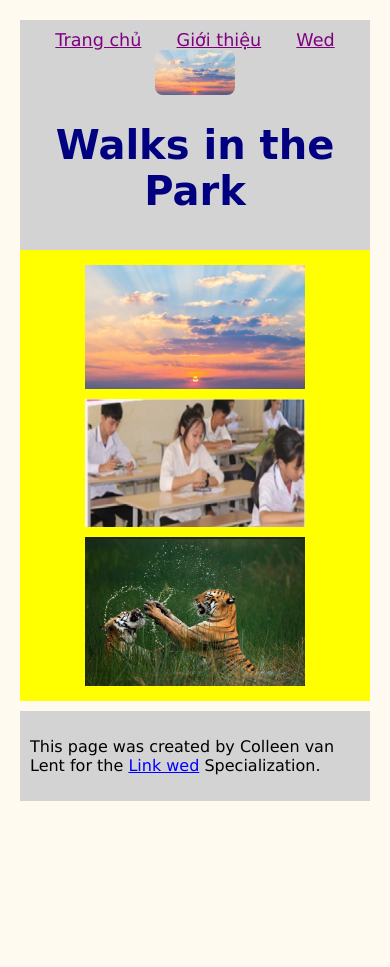
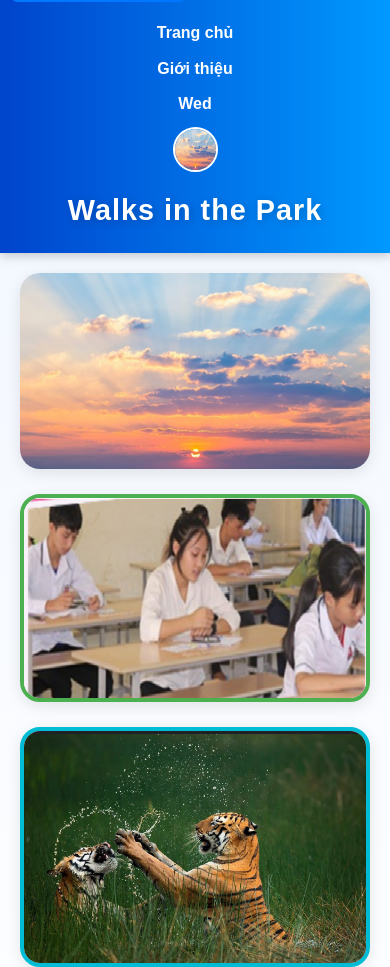
Before and after one commit to NguyenNghiDuc/Group-08, a plain HTML site: page html/walks.html in a window 390 px wide. Shown: the top 967 px of the page. Before the commit the page ends 844 px from the top, so only its background shows below. Drawn offline with Linux system fonts and the light colour scheme.

Commit message:
Tạo giao diện mùa xuân ở Michigan

```diff
--- a/css/style.css
+++ b/css/style.css
@@ -1,76 +1,166 @@
+
+* {
+  margin: 0;
+  padding: 0;
+  box-sizing: border-box;
+  font-family: "Poppins", sans-serif;
+}
+
 body {
-  background-color: #fffaf0;
-  font-family: Verdana, sans-serif;
-  margin: 20px;
+  background: linear-gradient(180deg, #f0f6ff, #ffffff);
+  color: #222;
+  line-height: 1.6;
 }
+
 
 .skip {
   position: absolute;
   top: -40px;
   left: 10px;
-  background: #fff;
-  color: blue;
-  padding: 8px;
-  text-decoration: none;
+  background: #0077ff;
+  color: #fff;
+  padding: 8px 14px;
+  border-radius: 8px;
+  transition: top 0.3s;
+  z-index: 1000;
 }
-
 .skip:focus {
   top: 10px;
 }
 
+
 header {
-  background-color: #d3d3d3;
-  padding: 10px;
+  background: linear-gradient(90deg, #0044cc, #0099ff);
+  color: #fff;
+  padding: 20px 0;
   text-align: center;
+  box-shadow: 0 3px 10px rgba(0, 0, 0, 0.2);
+}
+
+nav {
+  display: flex;
+  justify-content: center;
+  align-items: center;
+  gap: 25px;
+  margin-bottom: 15px;
 }
 
 nav a {
-  margin: 0 15px;
-  color: purple;
-  text-decoration: underline;
-  font-size: 1.1em;
+  text-decoration: none;
+  color: #fff;
+  font-weight: 600;
+  position: relative;
+  transition: color 0.3s ease;
+}
+
+nav a::after {
+  content: "";
+  position: absolute;
+  bottom: -5px;
+  left: 0;
+  width: 0%;
+  height: 2px;
+  background-color: #ffe082;
+  transition: width 0.3s ease;
+}
+
+nav a:hover::after {
+  width: 100%;
+}
+nav a:hover {
+  color: #ffeb3b;
 }
 
 nav img {
-  width: 80px;
-  height: auto;
-  vertical-align: middle;
-  border-radius: 8px;
+  width: 45px;
+  height: 45px;
+  border-radius: 50%;
+  border: 2px solid #fff;
+  transition: transform 0.3s;
+}
+nav img:hover {
+  transform: rotate(10deg) scale(1.1);
 }
 
+
 h1 {
-  font-family: "Brush Script MT", cursive;
-  font-size: 2.5em;
-  color: navy;
-  text-align: center;
+  font-size: 2.2em;
+  letter-spacing: 1px;
+  margin-top: 10px;
+  text-shadow: 2px 2px 8px rgba(0,0,0,0.2);
 }
 
+
 .gallery {
-  display: flex;
-  flex-wrap: wrap;
-  justify-content: center;
-  background-color: yellow;
-  padding: 10px;
+  display: grid;
+  grid-template-columns: repeat(auto-fit, minmax(250px, 1fr));
+  gap: 25px;
+  padding: 40px;
 }
 
 .gallery img {
-  width: 220px;
-  height: auto;
-  margin: 5px;
+  width: 100%;
+  border-radius: 20px;
+  box-shadow: 0 4px 15px rgba(0, 0, 0, 0.1);
+  transition: all 0.4s ease;
 }
 
-.text-box {
-  background: yellow;
-  padding: 20px;
-  font-size: 1.1em;
+.gallery img:hover {
+  transform: scale(1.05);
+  box-shadow: 0 8px 30px rgba(0, 0, 0, 0.2);
 }
 
+.gallery img:nth-child(3n) {
+  border: 4px solid #00bcd4;
+}
+.gallery img:nth-child(2n) {
+  border: 4px solid #4caf50;
+}
+
+
 footer {
-  background-color: #d3d3d3;
-  padding: 10px;
-  margin-top: 10px;
+  background: linear-gradient(90deg, #0044cc, #0099ff);
+  color: #fff;
+  text-align: center;
+  padding: 20px 0;
+  margin-top: 50px;
+  font-size: 1em;
 }
 
 footer a {
-  color: blue;
+  color: #ffeb3b;
+  text-decoration: none;
+  font-weight: bold;
 }
+footer a:hover {
+  text-decoration: underline;
+}
+
+
+@keyframes fadeIn {
+  from {
+    opacity: 0;
+    transform: translateY(10px);
+  }
+  to {
+    opacity: 1;
+    transform: translateY(0);
+  }
+}
+body {
+  animation: fadeIn 0.8s ease;
+}
+
+
+@media (max-width: 768px) {
+  nav {
+    flex-direction: column;
+    gap: 10px;
+  }
+  h1 {
+    font-size: 1.8em;
+  }
+  .gallery {
+    padding: 20px;
+  }
+}
```
Also changed, not shown: 1 other file.
